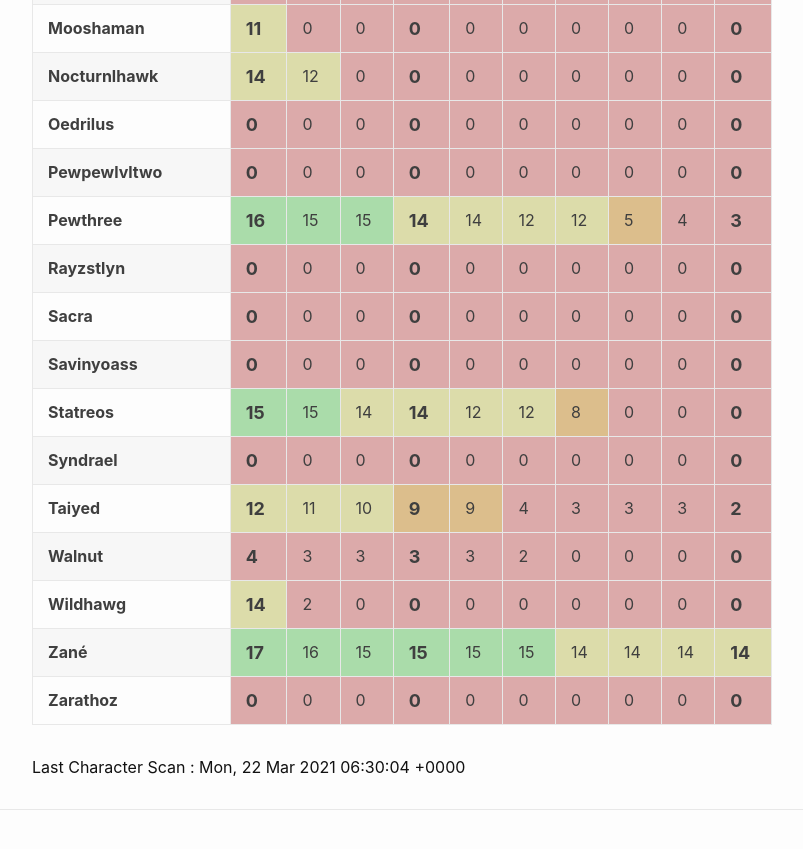
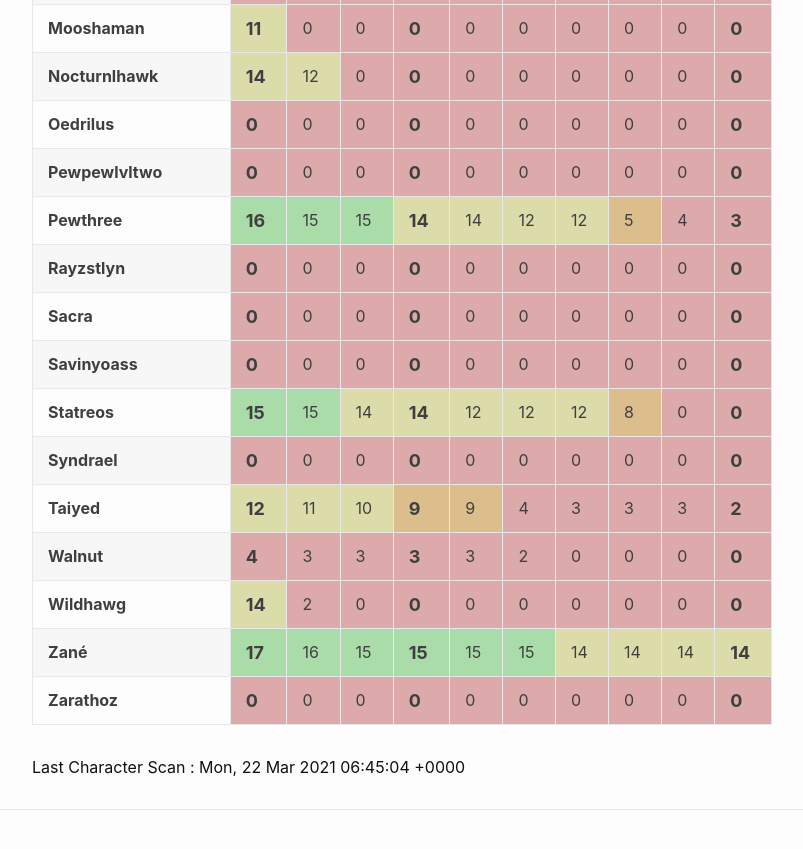
Before and after one commit to eldertribunal/keystonetracker, a Jekyll site: the page built from weekly.md, in a window 1280 px wide and 900 px high, scrolled down 1294 px. Shown: the top 849 px of the window, without its empty margins (126-929 px from the left). Built offline with Jekyll 4.4.1, drawn with Linux system fonts in a browser that asks for light colours.

Commit message:
auto scan Mon Mar 22 06:45:48 UTC 2021

```diff
--- a/_data/characters.json
+++ b/_data/characters.json
@@ -1549,7 +1549,7 @@
       },
       {
         "name": "Halls of Atonement",
-        "level": 10,
+        "level": 12,
         "id": 378
       },
       {
--- a/_data/players.json
+++ b/_data/players.json
@@ -1189,7 +1189,7 @@
       },
       {
         "name": "Halls of Atonement",
-        "level": 10,
+        "level": 12,
         "id": 378
       },
       {
--- a/_data/scanned.json
+++ b/_data/scanned.json
@@ -1,3 +1,3 @@
 {
-  "timestamp": 1616394604
+  "timestamp": 1616395504
 }
--- a/_data/weekly.json
+++ b/_data/weekly.json
@@ -518,8 +518,8 @@
       14,
       12,
       12,
+      12,
       8,
-      0,
       0,
       0
     ]
```
